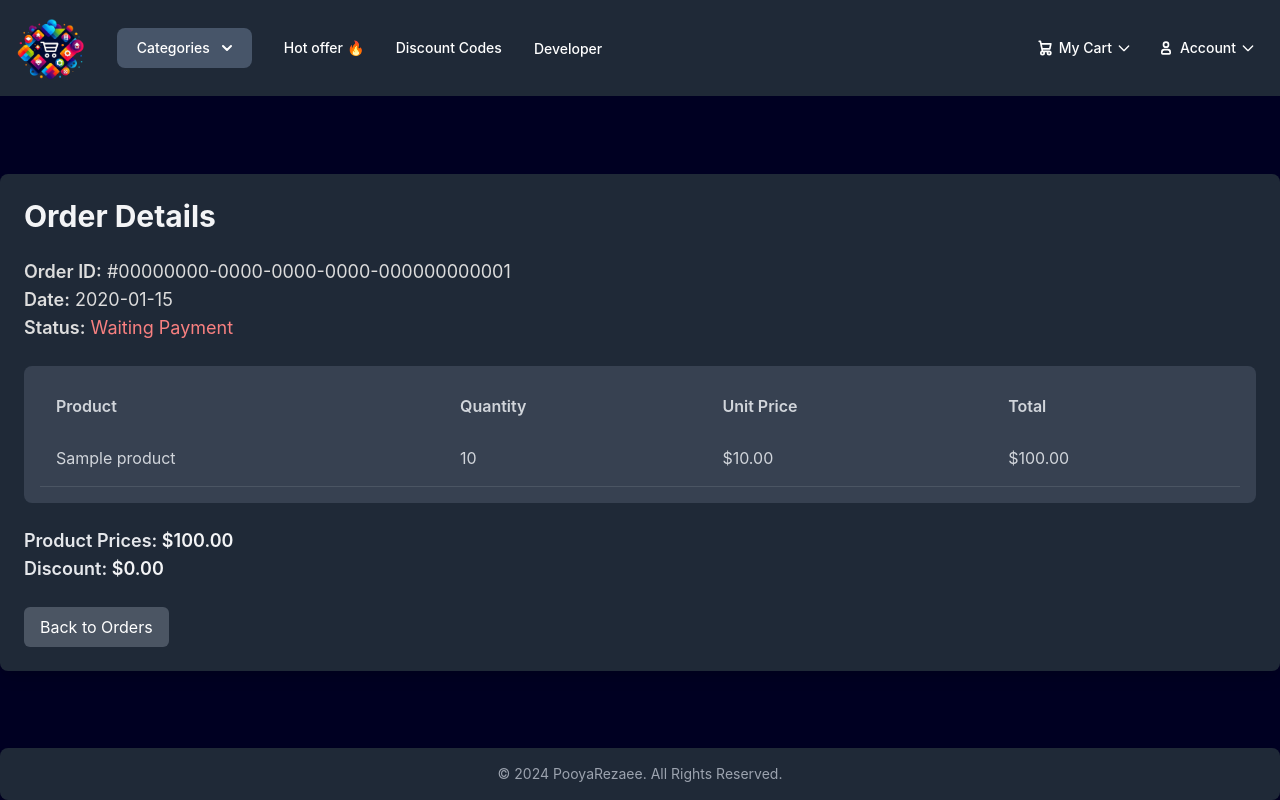
After one commit to PooyaRezaee/django-shop, a Django app: page /cart/order/1/ in a window 1280 px wide. The commit adds this page. Run offline with Django 5.2, Linux system fonts and the light colour scheme; a user stored in the database is signed in; tables that the repository leaves empty hold one stand-in row (values such as "Sample post"); some libraries are stand-ins or nearby versions.

Commit message:
Implement order creation, order list view, and order detail page

```diff
--- a/apps/cart/models.py
+++ b/apps/cart/models.py
@@ -38,6 +38,11 @@ class OrderItem(models.Model):
     created_at = models.DateTimeField(auto_now_add=True)
     updated_at = models.DateTimeField(auto_now=True)
 
+
+    @property
+    def total_price(self):
+        return self.price * self.quantity
+
     def __str__(self):
         return f"{self.product.name} ({self.quantity}) in order of {self.order.user}"
 
@@ -58,11 +63,11 @@ class Order(models.Model):
     )
     customer_code = models.UUIDField(default=uuid.uuid4, editable=False, unique=True)
     discount_price = models.DecimalField(max_digits=10, decimal_places=2, null=True)
-    status = models.CharField(max_length=2, choices=STATUS)
+    status = models.CharField(max_length=2, choices=STATUS,default="W")
     discount_code = models.ForeignKey(
         "DiscountCode", on_delete=models.SET_NULL, related_name="orders", null=True
     )
-    created_at = models.DateTimeField(auto_now_add=True)
+    created_at = models.DateTimeField(auto_now_add=True, db_index=True)
     updated_at = models.DateTimeField(auto_now=True)
 
     @property
--- a/apps/cart/templates/cart/checkout.html
+++ b/apps/cart/templates/cart/checkout.html
@@ -93,9 +93,9 @@
                 <span data-payable>${{ prices.1 }}</span>
             </div>
             {% endwith %}
-            <button class="mt-6 w-full bg-blue-600 text-white py-2 px-4 rounded-md hover:bg-blue-700 focus:outline-none focus:ring-2 focus:ring-blue-500">
+            <a href="{% url "cart:payment" %}" class="block text-center mt-6 w-full bg-blue-600 text-white py-2 px-4 rounded-md hover:bg-blue-700 focus:outline-none focus:ring-2 focus:ring-blue-500">
                 Proceed to Payment
-            </button>
+            </a>
         </div>
     </div>
 </div>
--- /dev/null
+++ b/apps/cart/templates/cart/order.html
@@ -0,0 +1,67 @@
+<!-- templates/order_detail.html -->
+{% extends "base.html" %}
+
+{% block title %}Order #{{ order.customer_code }}{% endblock title %}
+
+{% block body %}
+<main class="flex-grow flex justify-center items-center">
+    <div class="container mx-auto my-10 p-6 bg-gray-800 rounded-lg shadow-lg">
+        <h2 class="text-3xl font-bold mb-6 text-gray-100">Order Details</h2>
+
+        <!-- Order Summary -->
+        <div class="mb-6">
+            <p class="text-lg"><span class="font-semibold">Order ID:</span> #{{ order.customer_code }}</p>
+            <p class="text-lg"><span class="font-semibold">Date:</span> {{ order.created_at|date:"Y-m-d" }}</p>
+            <p class="text-lg">
+                <span class="font-semibold">Status:</span>
+                <span class="{% if order.status == 'S' %}text-green-400{% elif order.status == 'P' %}text-yellow-400{% else %}text-red-400{% endif %}">
+                    {{ order.get_status_display }}
+                </span>
+            </p>
+        </div>
+
+        <!-- Itemized Order List -->
+        <div class="overflow-auto bg-gray-700 rounded-lg p-4">
+            <table class="min-w-full">
+                <thead>
+                    <tr>
+                        <th class="py-3 px-4 text-left font-semibold text-gray-300">Product</th>
+                        <th class="py-3 px-4 text-left font-semibold text-gray-300">Quantity</th>
+                        <th class="py-3 px-4 text-left font-semibold text-gray-300">Unit Price</th>
+                        <th class="py-3 px-4 text-left font-semibold text-gray-300">Total</th>
+                    </tr>
+                </thead>
+                <tbody>
+                    {% for item in order.items.all %}
+                    <tr class="border-b border-gray-600">
+                        <td class="py-4 px-4 text-gray-300">
+                            <a href="{% url 'product:detail' item.product.slug %}" class="hover:opacity-70">
+                                {{ item.product.name }}
+                            </a>
+                        </td>
+                        <td class="py-4 px-4 text-gray-300">{{ item.quantity }}</td>
+                        <td class="py-4 px-4 text-gray-300">${{ item.price }}</td>
+                        <td class="py-4 px-4 text-gray-300">${{ item.total_price }}</td>
+                    </tr>
+                    {% endfor %}
+                </tbody>
+            </table>
+        </div>
+
+        <!-- Order Total -->
+        <div class="flex justify-start mt-6">
+            <div class="text-lg font-semibold text-gray-200">
+                <p>Product Prices: <span class="text-gray-100">${{ order.total_price }}</span></p>
+                <p>Discount: <span class="text-gray-100">${{ order.discount_price }}</span></p>
+            </div>
+        </div>
+
+        <!-- Action Buttons -->
+        <div class="mt-6 flex justify-start gap-4">
+            <a href="{% url 'cart:orders' %}" class="bg-gray-600 text-white py-2 px-4 rounded-md hover:bg-gray-700 focus:outline-none focus:ring-2 focus:ring-gray-500">
+                Back to Orders
+            </a>
+        </div>
+    </div>
+</main>
+{% endblock body %}
--- a/apps/cart/urls.py
+++ b/apps/cart/urls.py
@@ -1,10 +1,23 @@
 from django.urls import path
-from .views import DiscountListView,CartView,AddToCartView,RemoveFromCartView
+from .views import (
+    DiscountListView,
+    CartView,
+    AddToCartView,
+    RemoveFromCartView,
+    PaymentView,
+    UserOrderListView,
+    OrderDetailView,
+)
 
 
 urlpatterns = [
     path("discount-codes/", DiscountListView.as_view(), name="discount-codes"),
     path("checkout/", CartView.as_view(), name="checkout"),
+    path("payment/", PaymentView.as_view(), name="payment"),
     path("<slug:product_slug>/add/", AddToCartView.as_view(), name="add-cart"),
-    path("<slug:product_slug>/remove/", RemoveFromCartView.as_view(), name="remove-cart"),
+    path(
+        "<slug:product_slug>/remove/", RemoveFromCartView.as_view(), name="remove-cart"
+    ),
+    path("orders/", UserOrderListView.as_view(), name="orders"),
+    path("order/<int:order_id>/", OrderDetailView.as_view(), name="order"),
 ]
--- a/apps/cart/views.py
+++ b/apps/cart/views.py
@@ -1,10 +1,13 @@
+import uuid
 from django.shortcuts import render, redirect
 from django.views import View
-from django.views.generic import ListView, TemplateView
+from django.views.generic import ListView, TemplateView,DetailView
+from django.shortcuts import get_object_or_404
 from django.contrib.auth.mixins import LoginRequiredMixin
 from django.contrib import messages
+from django.db import transaction
 from apps.product.models import Product
-from .models import DiscountCode
+from .models import DiscountCode,OrderItem,Order,Cart
 from .utils import add_product_to_cart, reduce_product_from_cart
 
 
@@ -64,5 +67,58 @@ class RemoveFromCartView(LoginRequiredMixin, TemplateView):
         return redirect("cart:checkout")
 
 
-class PaymentView(View):
-    pass
+class PaymentView(LoginRequiredMixin, View):
+    def get(self, request):
+        user = request.user
+        cart = user.cart
+
+        if not cart.items.exists():
+            messages.warning(request, "You don't have item in cart")
+            return redirect("main:home")
+
+        total, total_after_discount, discount_product, discount_code = cart.total_price
+
+        with transaction.atomic():
+            order = Order.objects.create(
+                user=user,
+                customer_code=uuid.uuid4(),
+                discount_price=discount_product + discount_code,
+                status="P",
+                discount_code=cart.discount_code,
+            )
+
+            order_items = [
+                OrderItem(
+                    order=order,
+                    product=item.product,
+                    quantity=item.quantity,
+                    price=item.product.price
+                )
+                for item in cart.items.all()
+            ]
+
+            OrderItem.objects.bulk_create(order_items)
+
+            cart.delete()
+            Cart.objects.create(user=user)
+
+        messages.success(request,"Successfully completed.")
+        return redirect("main:home")
+
+
+class UserOrderListView(LoginRequiredMixin, ListView):
+    model = Order
+    template_name = "cart/orders.html"
+    context_object_name = "orders"
+
+    def get_queryset(self):
+        return Order.objects.filter(user=self.request.user).select_related("user")
+
+
+class OrderDetailView(DetailView):
+    model = Order
+    template_name = "cart/order.html"
+    context_object_name = "order"
+
+    def get_object(self):
+        return get_object_or_404(Order, pk=self.kwargs["order_id"], user=self.request.user)
--- a/templates/base.html
+++ b/templates/base.html
@@ -151,7 +151,7 @@
                                     <li><a href="{% url "account:profile" %}" title=""
                                             class="inline-flex w-full items-center gap-2 rounded-md px-3 py-2 text-sm hover:bg-gray-100 dark:hover:bg-gray-600">
                                             Profile </a></li>
-                                    <li><a href="orders.html" title=""
+                                    <li><a href="{% url "cart:orders" %}" title=""
                                             class="inline-flex w-full items-center gap-2 rounded-md px-3 py-2 text-sm hover:bg-gray-100 dark:hover:bg-gray-600">
                                             My Orders </a></li>
                                     <li><a href="{% url "product:list-favorites" %}" title=""
```
Also changed, not shown: apps/cart/templates/cart/orders.html (added, +47 -0 lines).
